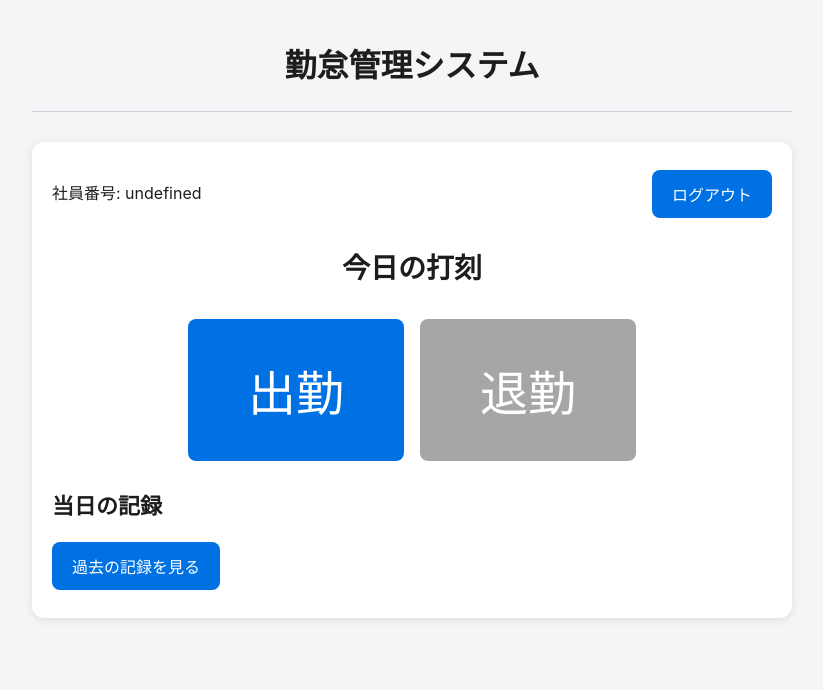
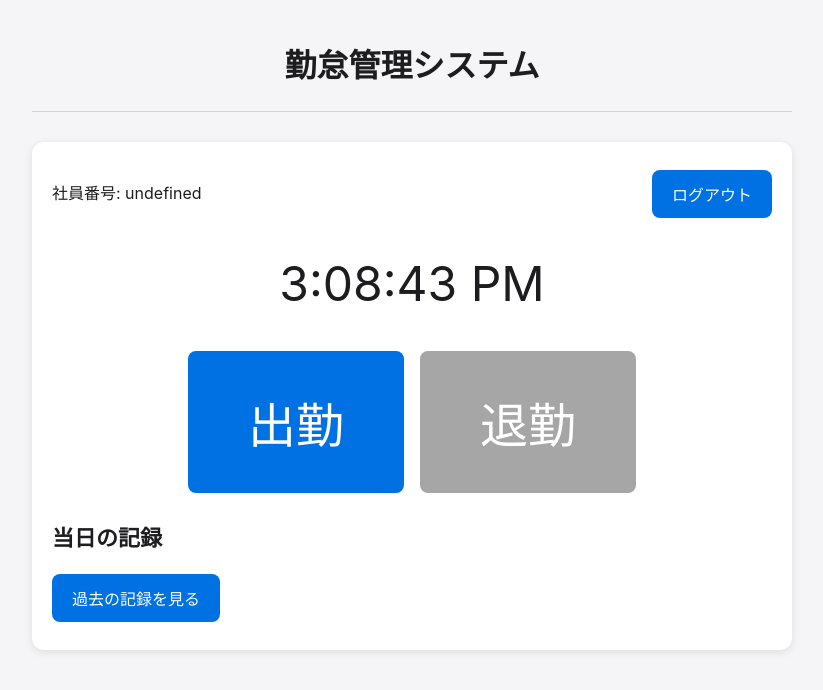
Before and after one commit to pinball19/kintai_dakoku, a plain HTML site: page dashboard.html in a window 1280 px wide. Shown: the whole page, without its empty margins (228-1051 px from the left). Drawn offline with Linux system fonts and the light colour scheme; no server answers; sample sign-in values are in the browser's storage.

Commit message:
Update dashboard.html

```diff
--- a/dashboard.html
+++ b/dashboard.html
@@ -6,6 +6,14 @@
   <link rel="stylesheet" href="style.css">
   <script src="https://www.gstatic.com/firebasejs/9.23.0/firebase-app-compat.js"></script>
   <script src="https://www.gstatic.com/firebasejs/9.23.0/firebase-firestore-compat.js"></script>
+  <style>
+    /* 現在時刻の表示をボタンと同程度の大きさに */
+    .current-time {
+      font-size: 48px; /* ボタンと同程度の大きさ */
+      text-align: center;
+      margin-bottom: 20px;
+    }
+  </style>
 </head>
 <body>
   <div class="container">
@@ -17,8 +25,10 @@
         <span id="userInfo"></span>
         <button id="logoutBtn">ログアウト</button>
       </div>
-      <h2>今日の打刻</h2>
-      <!-- punchStatus 削除 -->
+
+      <!-- ここで「今日の打刻」見出しを削除し、代わりに現在時刻を表示する要素を配置 -->
+      <div id="currentTime" class="current-time"></div>
+
       <div class="button-group">
         <button id="clockInBtn">出勤</button>
         <button id="clockOutBtn" disabled>退勤</button>
@@ -27,11 +37,11 @@
         <h3>当日の記録</h3>
         <ul id="recordList"></ul>
       </div>
-      <!-- workDuration 削除 -->
       <button id="showHistoryBtn">過去の記録を見る</button>
     </section>
   </div>
   <script>
+    // Firebaseの設定（各自のプロジェクト情報に置き換えてください）
     const firebaseConfig = {
       apiKey: "AIzaSyDzYAtr_PA8cfibICKwb3KZA6xyeNDHtjY",
       authDomain: "kintaidakoku-21454.firebaseapp.com",
@@ -50,27 +60,40 @@
     const clockOutBtn = document.getElementById("clockOutBtn");
     const showHistoryBtn = document.getElementById("showHistoryBtn");
     const recordList = document.getElementById("recordList");
+    const currentTimeDiv = document.getElementById("currentTime");
 
     let currentUser = null;
-    // 当日の打刻記録（各要素に { type, timestamp, id, originalTimestamp (任意) } を含む）
     let todayPunches = [];
 
+    // ページ読み込み時にユーザー情報を確認
     window.onload = () => {
       const user = localStorage.getItem("currentUser");
       if (!user) {
-        window.location.href = "login.html";
+        window.location.href = "index.html";
       } else {
         currentUser = JSON.parse(user);
         userInfoSpan.textContent = "社員番号: " + currentUser.employeeNumber;
         loadTodayRecords();
       }
+      // 時刻表示の初期化＆1秒ごとに更新
+      updateCurrentTime();
+      setInterval(updateCurrentTime, 1000);
     };
 
+    // 現在時刻を表示
+    function updateCurrentTime() {
+      const now = new Date();
+      // 好みで「toLocaleTimeString()」やフォーマットを変えてもOK
+      currentTimeDiv.textContent = now.toLocaleTimeString();
+    }
+
+    // ログアウト
     logoutBtn.addEventListener("click", () => {
       localStorage.removeItem("currentUser");
-      window.location.href = "login.html";
+      window.location.href = "index.html";
     });
 
+    // 出勤ボタン
     clockInBtn.addEventListener("click", () => {
       const now = new Date();
       let clockInRecord = todayPunches.find(record => record.type === "clockIn");
@@ -96,6 +119,7 @@
       }
     });
 
+    // 退勤ボタン
     clockOutBtn.addEventListener("click", () => {
       const now = new Date();
       let clockInRecord = todayPunches.find(record => record.type === "clockIn");
@@ -126,6 +150,7 @@
       }
     });
 
+    // 今日の記録を読み込み
     function loadTodayRecords() {
       const startOfDay = new Date();
       startOfDay.setHours(0, 0, 0, 0);
@@ -143,14 +168,18 @@
             todayPunches.push(data);
             if (data.originalTimestamp) {
               let liOriginal = document.createElement("li");
-              liOriginal.textContent = (data.type === "clockIn" ? "出勤: " : "退勤: ") + data.originalTimestamp.toDate().toLocaleTimeString();
+              liOriginal.textContent = (data.type === "clockIn" ? "出勤: " : "退勤: ")
+                + data.originalTimestamp.toDate().toLocaleTimeString();
               recordList.appendChild(liOriginal);
+
               let liUpdated = document.createElement("li");
-              liUpdated.textContent = (data.type === "clockIn" ? "出勤: " : "退勤: ") + data.timestamp.toDate().toLocaleTimeString() + "  更新";
+              liUpdated.textContent = (data.type === "clockIn" ? "出勤: " : "退勤: ")
+                + data.timestamp.toDate().toLocaleTimeString() + "  更新";
               recordList.appendChild(liUpdated);
             } else {
               let li = document.createElement("li");
-              li.textContent = (data.type === "clockIn" ? "出勤: " : "退勤: ") + data.timestamp.toDate().toLocaleTimeString();
+              li.textContent = (data.type === "clockIn" ? "出勤: " : "退勤: ")
+                + data.timestamp.toDate().toLocaleTimeString();
               recordList.appendChild(li);
             }
           });
@@ -158,6 +187,7 @@
         });
     }
 
+    // ボタンの有効/無効を更新
     function updatePunchStatus() {
       clockInBtn.disabled = false;
       let clockInRecord = todayPunches.find(record => record.type === "clockIn");
@@ -173,6 +203,7 @@
       }
     }
 
+    // 履歴画面へ
     showHistoryBtn.addEventListener("click", () => {
       window.location.href = "history.html";
     });
```
